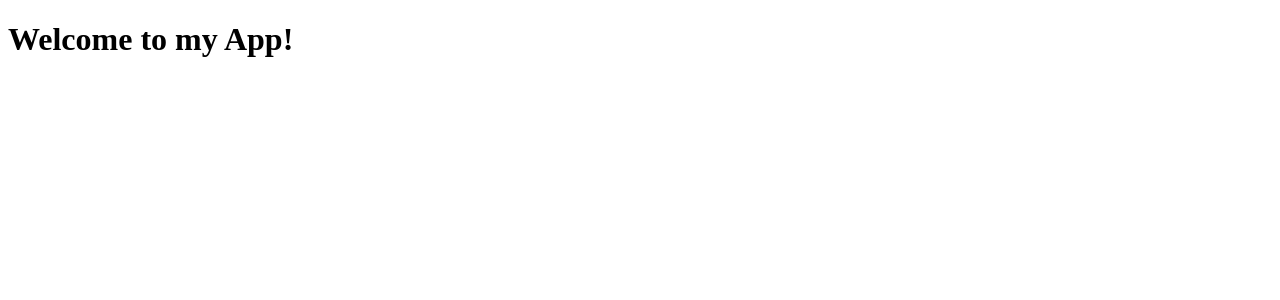
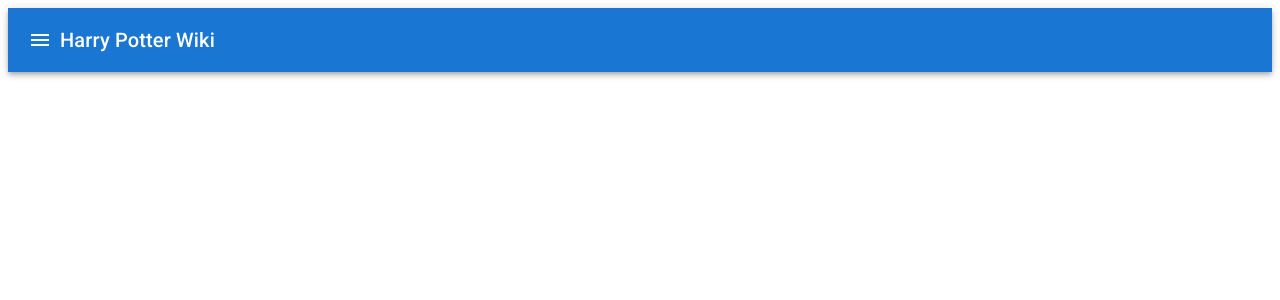
Before and after one commit to ericthomasca/harry-potter-mui, a React (Vite) app: page / in a window 1280 px wide. Shown: the top 300 px of the page. Built offline with nearby package versions, Linux system fonts and the light colour scheme.

Commit message:
app bar with links

```diff
--- a/index.html
+++ b/index.html
@@ -2,7 +2,7 @@
 <html lang="en">
   <head>
     <meta charset="UTF-8" />
-    <!-- <link rel="icon" type="image/svg+xml" href="/vite.svg" /> -->
+    <link rel="icon" type="image/svg+xml" href="https://cdn.icon-icons.com/icons2/1352/PNG/512/if-06-harry-potter-colour-sorting-hat-2730319_88134.png" />
     <meta name="viewport" content="width=device-width, initial-scale=1.0" />
     <title>Harry Potter MUI</title>
   </head>
--- a/src/App.tsx
+++ b/src/App.tsx
@@ -1,13 +1,14 @@
-import '@fontsource/roboto/300.css';
-import '@fontsource/roboto/400.css';
-import '@fontsource/roboto/500.css';
-import '@fontsource/roboto/700.css';
+import TopBar from "./components/TopBar";
+
+import "@fontsource/roboto/300.css";
+import "@fontsource/roboto/400.css";
+import "@fontsource/roboto/500.css";
+import "@fontsource/roboto/700.css";
 
 export default function App() {
-
   return (
     <>
-      <h1>Welcome to my App!</h1>
+      <TopBar />
     </>
-  )
+  );
 }
--- /dev/null
+++ b/src/components/DrawerList.tsx
@@ -0,0 +1,46 @@
+import ListItemButton from "@mui/material/ListItemButton";
+import List from "@mui/material/List";
+import ListItemText from "@mui/material/ListItemText";
+import ListItemIcon from "@mui/material/ListItemIcon";
+import BookIcon from "@mui/icons-material/Book";
+import PeopleIcon from "@mui/icons-material/People";
+import AutoFixHighIcon from "@mui/icons-material/AutoFixHigh";
+import LiquorIcon from "@mui/icons-material/Liquor";
+import MovieIcon from "@mui/icons-material/Movie";
+
+export default function DrawerList() {
+  return (
+    <List>
+      <ListItemButton href='/books'>
+        <ListItemIcon>
+          <BookIcon />
+        </ListItemIcon>
+        <ListItemText primary='Books' />
+      </ListItemButton>
+      <ListItemButton href='/characters'>
+        <ListItemIcon>
+          <PeopleIcon />
+        </ListItemIcon>
+        <ListItemText primary='Characters' />
+      </ListItemButton>
+      <ListItemButton href='/movies'>
+        <ListItemIcon>
+          <MovieIcon />
+        </ListItemIcon>
+        <ListItemText primary='Movies' />
+      </ListItemButton>
+      <ListItemButton href='/spells'>
+        <ListItemIcon>
+          <LiquorIcon />
+        </ListItemIcon>
+        <ListItemText primary='Spells' />
+      </ListItemButton>
+      <ListItemButton href='/potions'>
+        <ListItemIcon>
+          <AutoFixHighIcon />
+        </ListItemIcon>
+        <ListItemText primary='Potions' />
+      </ListItemButton>
+    </List>
+  );
+}
--- /dev/null
+++ b/src/components/TopBar.tsx
@@ -0,0 +1,42 @@
+import { useState } from "react";
+
+import AppBar from "@mui/material/AppBar";
+import Toolbar from "@mui/material/Toolbar";
+import IconButton from "@mui/material/IconButton";
+import Typography from "@mui/material/Typography";
+import Drawer from "@mui/material/Drawer";
+
+import MenuIcon from "@mui/icons-material/Menu";
+
+import DrawerList from "./DrawerList";
+
+export default function TopBar() {
+  const [isDrawerOpen, setIsDrawerOpen] = useState(false);
+
+  const toggleDrawer = () => {
+    setIsDrawerOpen(!isDrawerOpen);
+  };
+
+  return (
+    <>
+      <AppBar position='static'>
+        <Toolbar>
+          <IconButton
+            edge='start'
+            color='inherit'
+            aria-label='menu'
+            onClick={toggleDrawer}
+          >
+            <MenuIcon />
+          </IconButton>
+          <Typography variant='h6' component='div' sx={{ flexGrow: 1 }}>
+            Harry Potter Wiki
+          </Typography>
+        </Toolbar>
+      </AppBar>
+      <Drawer anchor='left' open={isDrawerOpen} onClose={toggleDrawer}>
+        <DrawerList />
+      </Drawer>
+    </>
+  );
+}
```
